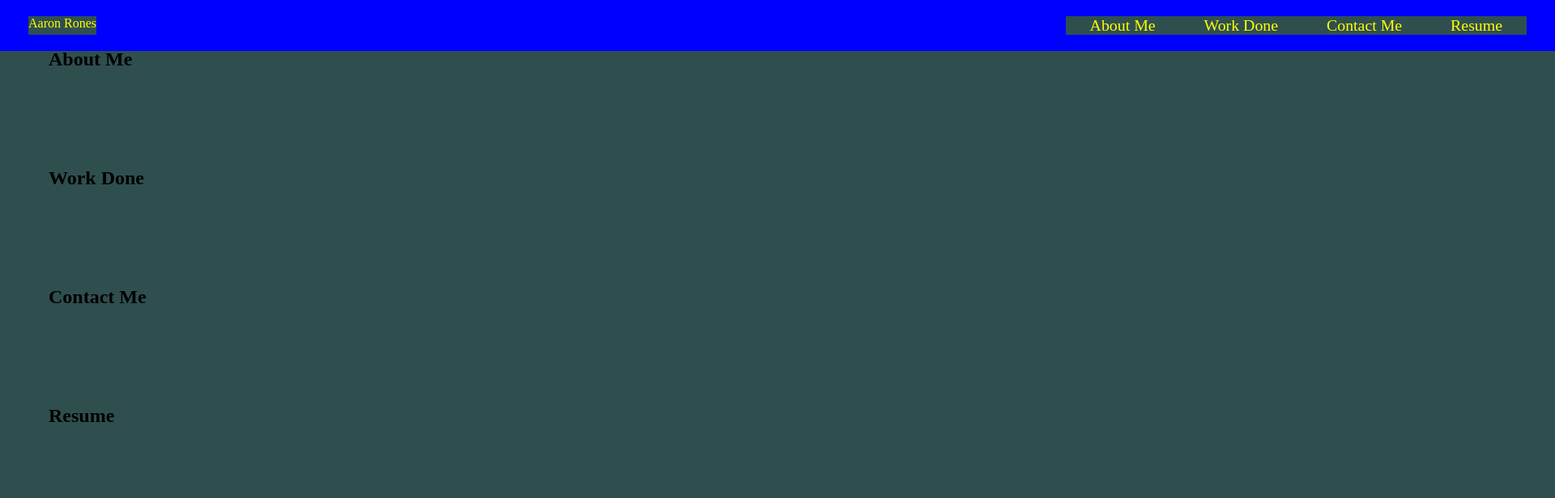
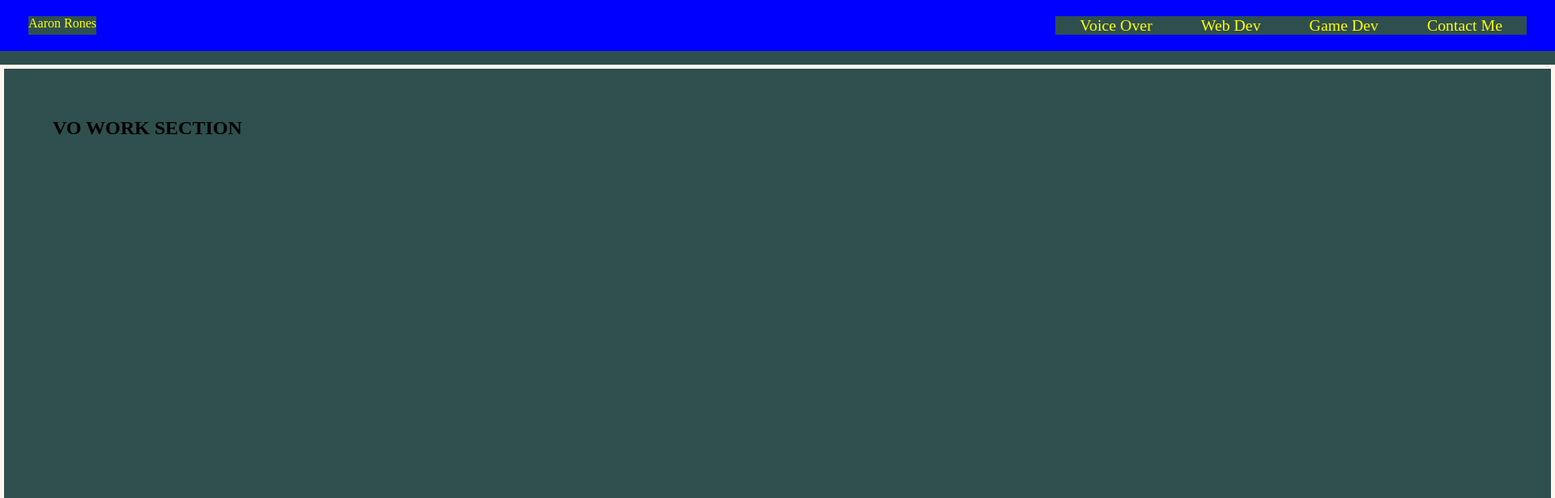
Before and after one commit to beimy/Portfolio, a plain HTML site: page index.html in a window 1280 px wide. Shown: the top 616 px of the page at 81% size, 1920 px wide, since content can reach past the window. Drawn offline with Linux system fonts and the light colour scheme; files that its build step writes are made by us from their sources.

Commit message:
got the large div sections working, loading in the correct place, and the nav bar to be fixed to the top of the screen.

```diff
--- a/assets/style.css
+++ b/assets/style.css
@@ -5,9 +5,21 @@
     background-color:darkslategray;
 }
 
+/* Helpful site for figuring out flex stylings https://css-tricks.com/snippets/css/a-guide-to-flexbox/  */
 body, html {
-    width: 300%;
-    height: 200%;
+    width: 305%;
+    /* height: 200%; */
+    display: flex;
+    flex-wrap: wrap;
+    justify-content: space-between;
+    position: relative;
+    top: 40px;
+}
+
+body .big-div{
+    height: 1080px;
+    width: 1920px;
+    border: 5px solid seashell;
 }
 
 .d-flex{
@@ -38,12 +50,6 @@ header {
 
 }
 
-/* .navbar {
-    background-color: #000;
-    justify-content: space-between;
-    padding: 0 5%;
-} */
-
 header h1 {
     font-weight: bold;
     margin: 0;
@@ -71,6 +77,10 @@ header nav ul a {
 }
 /* END HEADER STYLES */
 
+.big-div{
+    size: 1920px;
+}
+
 section {
     padding: 60px;
 }
--- a/index.html
+++ b/index.html
@@ -8,56 +8,103 @@
     <link rel="stylesheet" href="style.css">
   </head>
 
-  <body>
-      <!-- NAVIGATION -->
-      <!-- Article used in the design of this feature "https://w3codepen.com/howto-html-css-fixed-sticky-header/"-->
-      <header class="navbar d-flex navbar-fixed-top">
+  <body onload="window.scroll(1950, 5)">
+        <!-- NAVIGATION -->
+        <!-- Article used in the design of this feature "https://w3codepen.com/howto-html-css-fixed-sticky-header/"-->
+        <header class="navbar d-flex navbar-fixed-top">
           <div class="logo">
-            <a href="#">Aaron <span>Rones</span></a>
+            <a href="#landing-area">Aaron <span>Rones</span></a>
           </div>
             <nav class ="navbar">
                 <ul class="nav">
                     <li>
-                        <a href="#about-me">About Me</a>
+                        <a href="#vo-work-section">Voice Over</a>
                     </li>
                     <li>
-                        <a href="#work-done">Work Done</a>
+                        <a href="#webdev-work-section">Web Dev</a>
                     </li>
                     <li>
-                        <a href="#contact-me">Contact Me</a>
+                        <a href="#gamedev-work-section">Game Dev</a>
                     </li>
                     <li>
-                        <a href="#resume">Resume</a>
+                        <a href="#webdev-contact-section">Contact Me</a>
                     </li>
                 </ul>
             </nav>
-      </header>
+        </header>
+
+        <!-- VO Work Big DIV -->
+        <div class="big-div">
+            <section id="vo-work-section">
+                <h2>VO WORK SECTION</h2>
+            </section>
+        </div>
+
+        <!-- Landing Big DIV -->
+        <div class="big-div">
+            <section id="landing-area">
+                <!-- Intro -->
+                <h3>Hi There,</h3>
+                <p>I'm Aaron Rones. A <span id="text-link-web">Web Developer</span>, <span id="text-link-gamedev">Game Designer</span>,
+                and <span id="text-link-vo">Voice Actor</span>.</p>
+                <!-- Image -->
+
+                <!-- About me -->
+            </section>
+        </div>
 
 
-      <!-- ABOUT ME SECTION -->
-      <section id="about-me">
-          <div class="section-header">
-                <h2>About Me</h2>
-          </div>
+        <!-- Game Dev Big Div -->
+        <div class="big-div">
+            <section id="gamedev-work-section">
+                <h2>GAME DEV WORK SECTION</h2>
+            </section>
+        </div>
 
-      </section>
+        <!-- VO Contact Info Big Div -->
+        <div class="big-div">
+            <section id="vo-contact-section">
+                <h2>VO CONTACT INFO SECTION</h2>
+            </section>
+        </div>
 
-      <!-- WORK DONE SECTION -->
-      <section id="work-done">
-          <h2>Work Done</h2>
-      </section>
+        <!-- Web Dev Work Big Div -->
+        <div class="big-div">
+            <section id="webdev-work-section">
+                <h2>WEB DEV WORK SECTION</h2>
+            </section>
+        </div>
 
-      <!-- CONTACT ME SECTION -->
-      <section id="contact-me">
-          <h2>Contact Me</h2>
-      </section>
+        <!-- Game Dev Contact Info Big Div -->
+        <div class="big-div">
+            <section id="gamedev-contact-section">
+                <h2>GAME DEV CONTACT INFO SECTION</h2>
+            </section>
+        </div>
 
-      <!-- RESUME SECTION -->
-      <section id="resume">
-          <h2>Resume</h2>
-      </section>
+        <!-- VO Resume Big Div -->
+        <div class="big-div">
+            <section id="vo-resume-section">
+                <h2>VO RESUME SECTION</h2>
+            </section>
+        </div>
+
+        <!-- Web Dev Contact Info/Resume Big Div -->
+        <div class="big-div">
+            <section id="webdev-contact-section">
+                <h2>WEB DEV CONTACT SECTION SECTION</h2>
+            </section>
+        </div>
+
+        <!-- Game Dev Resume Big Div -->
+        <div class="big-div">
+            <section id="gamedev-resume-section">
+                <h2>GAME DEV RESUME SECTION</h2>
+            </section>
+        </div>
 
 
-	<script src="index.js"></script>
+
+	<script src="javascript.js"></script>
   </body>
 </html>
```
